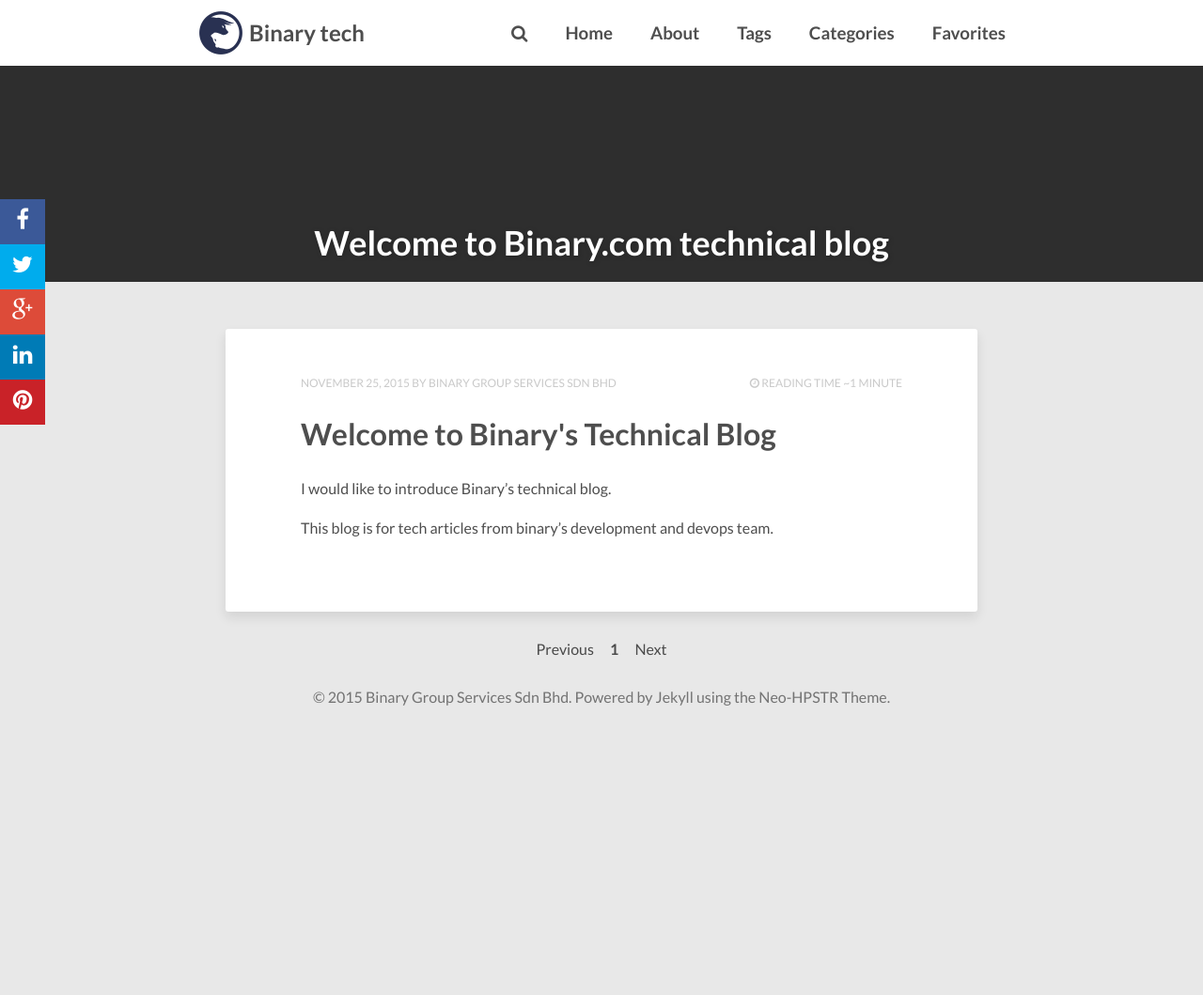
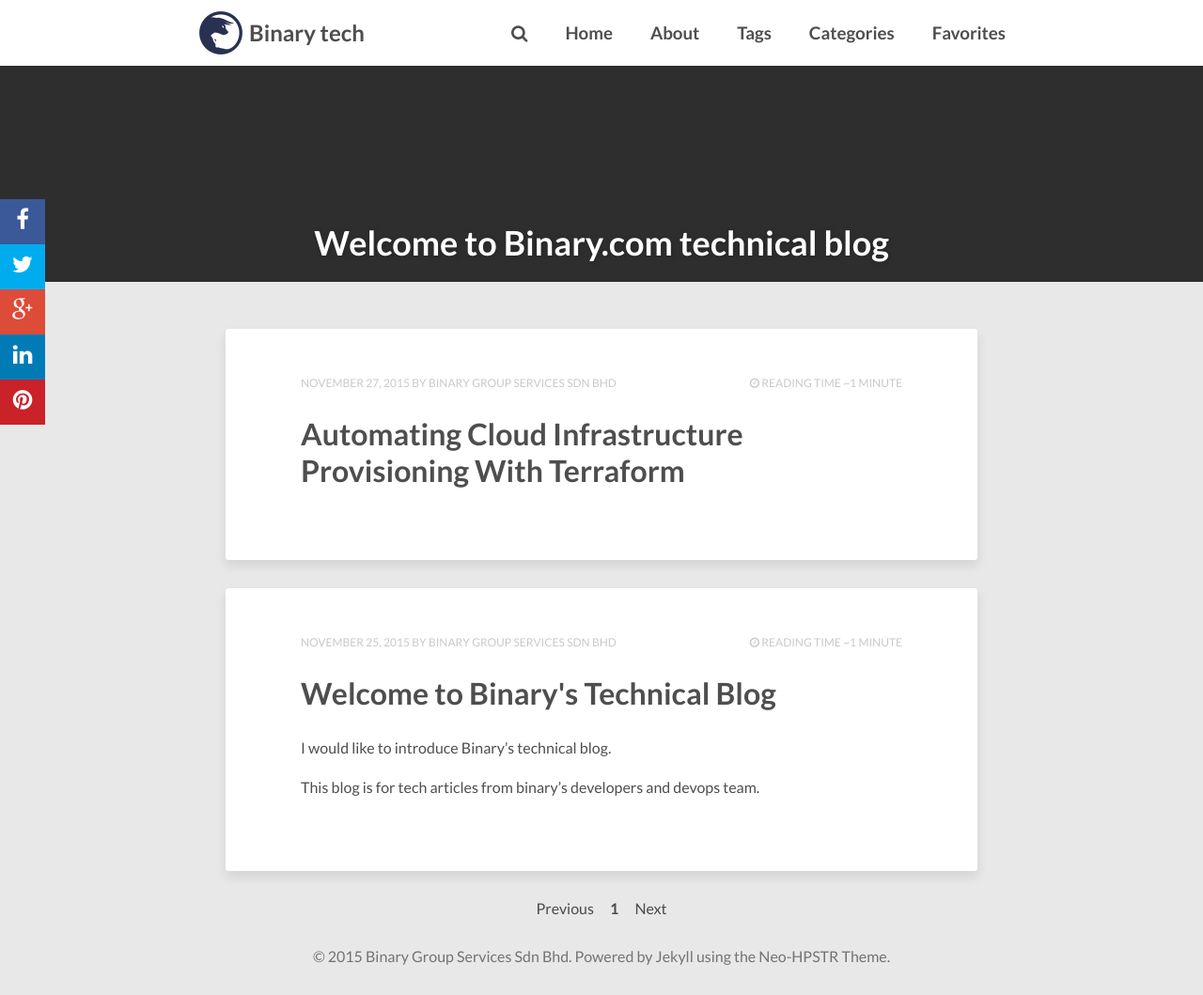
Before and after one commit to binary-com/tech, a Jekyll site: the page built from index.html, in a window 1280 px wide and 1059 px high. Shown: the whole window at 94% size. Built offline with Jekyll 4.4.1, drawn with Linux system fonts in a browser that asks for light colours; nearby versions of some CDN libraries; the list of posts is cut into pages by our own code; comment, search, counter and statistics services are not loaded.

```diff
--- a/_config.yml
+++ b/_config.yml
@@ -1,6 +1,6 @@
 title:            Binary tech
 description:      binary.com's technical blog
-disqus_shortname:
+disqus_shortname: techbinarycom
 reading_time:     true
 words_per_minute: 200
 logo:             images/logo.png
--- a/_posts/2015-11-25-welcome-to-binarys-internal-technical-blog.markdown
+++ b/_posts/2015-11-25-welcome-to-binarys-internal-technical-blog.markdown
@@ -6,4 +6,4 @@ date: 2015-11-25T14:35:24+08:00
 
 I would like to introduce Binary's technical blog.
 
-This blog is for tech articles from binary's development and devops team.
+This blog is for tech articles from binary's developers and devops team.
--- /dev/null
+++ b/_posts/2015-11-27-automating-cloud-infrastructure-provisioning-with-terraform.markdown
@@ -0,0 +1,15 @@
+---
+layout: post
+title: "Automating Cloud Infrastructure Provisioning With Terraform"
+modified:
+categories:
+description:
+tags: []
+image:
+  feature:
+  credit:
+  creditlink:
+comments:
+share:
+date: 2015-11-27T14:29:56+08:00
+---
```
